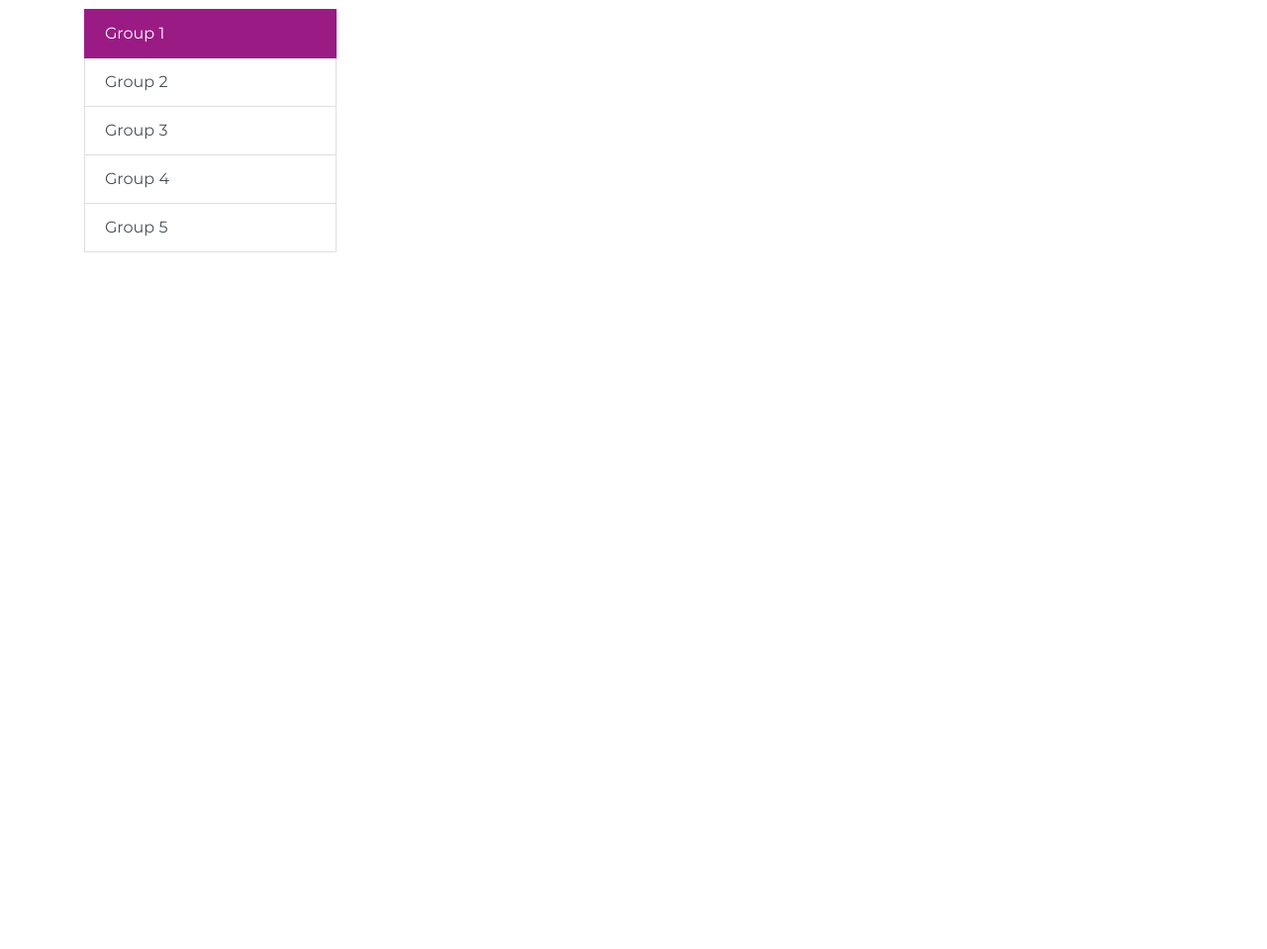
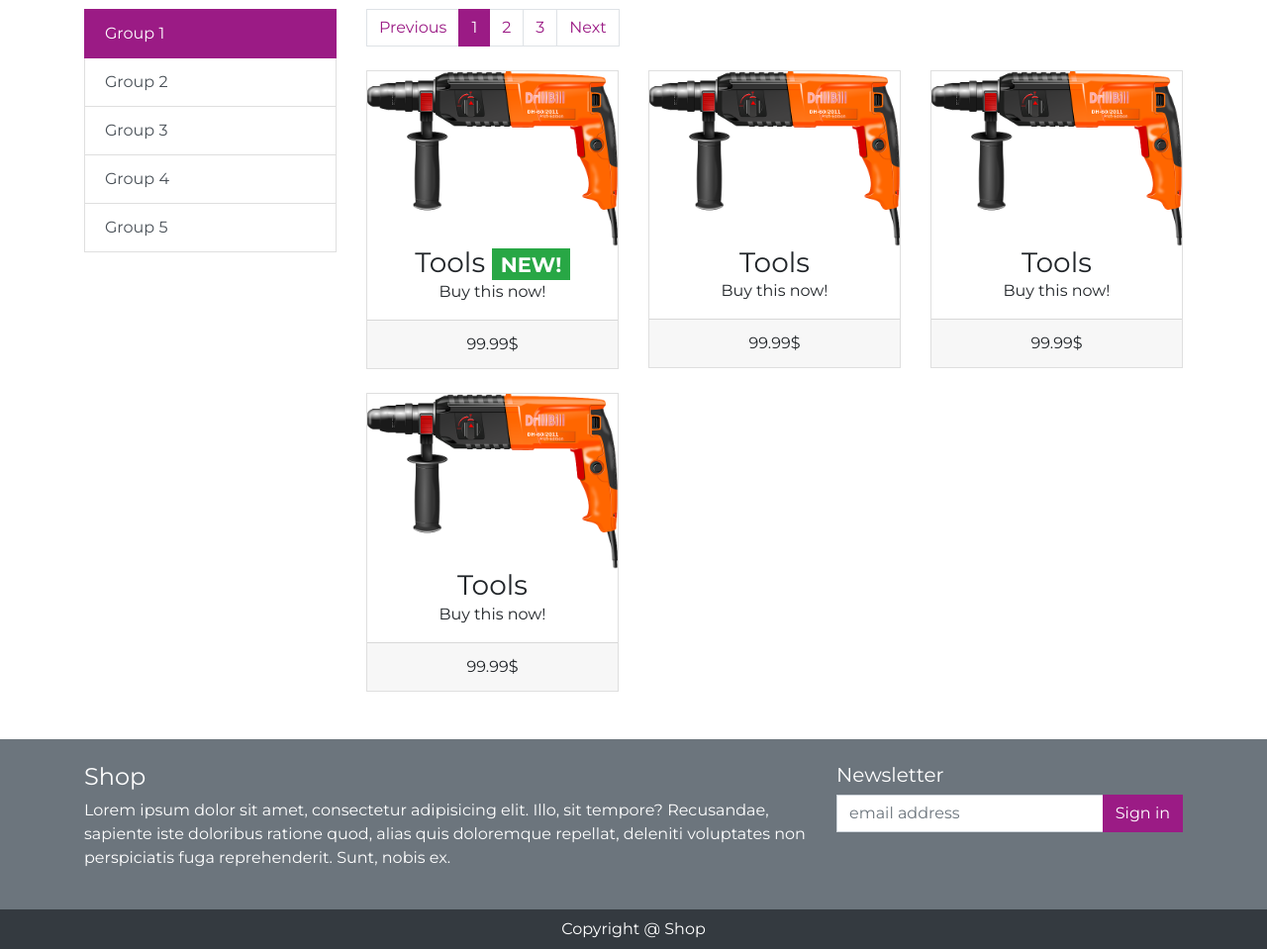
Before and after one commit to stoqel33/BootstrapShop-Project, a website built with webpack: page index.html in a window 1280 px wide. Shown: the part 503-1462 px from the top of the page at 99% size. Before the commit the page ends 800 px from the top, so only its background shows below. Built offline with nearby package versions, Linux system fonts and the light colour scheme; files whose address does not match are found by name.

Commit message:
add products section and footer

```diff
--- a/index.html
+++ b/index.html
@@ -6,7 +6,7 @@
     <meta name="viewport" content="width=device-width, initial-scale=1.0">
     <link href="https://fonts.googleapis.com/css?family=Montserrat:300,400,600,700&display=swap&subset=latin-ext"
         rel="stylesheet">
-    <title>Document</title>
+    <title>BootstrapShop</title>
 </head>
 
 <body>
@@ -77,10 +77,113 @@
                     <a href="#" class="list-group-item list-group-item-action">Group 5</a>
                 </div>
             </div>
-            <div class="col-md-9"></div>
+
+            <div class="col-md-9">
+                <h2 class="mb-4">Products</h2>
+
+                <nav class="pagination">
+                    <li class="page-item">
+                        <a href="#" class="page-link">Previous</a>
+                    </li>
+                    <li class="page-item active">
+                        <a href="#" class="page-link">1</a>
+                    </li>
+                    <li class="page-item">
+                        <a href="#" class="page-link">2</a>
+                    </li>
+                    <li class="page-item">
+                        <a href="#" class="page-link">3</a>
+                    </li>
+                    <li class="page-item">
+                        <a href="#" class="page-link">Next</a>
+                    </li>
+                </nav>
+
+                <div class="row mt-4">
+                    <div class="col-md-4">
+                        <div class="card mb-4">
+                            <img src="/assets/image2.png" alt="" class="card-img-top">
+                            <div class="card-body p-0 text-center">
+                                <h3 class="card-title mb-0">
+                                    Tools
+                                    <span class="badge badge-success">NEW!</span>
+                                </h3>
+                                <p>Buy this now!</p>
+                            </div>
+                            <div class="card-footer text-center">99.99$</div>
+                        </div>
+                    </div>
+                    <div class="col-md-4">
+                        <div class="card mb-4">
+                            <img src="/assets/image2.png" alt="" class="card-img-top">
+                            <div class="card-body p-0 text-center">
+                                <h3 class="card-title mb-0">
+                                    Tools
+                                </h3>
+                                <p>Buy this now!</p>
+                            </div>
+                            <div class="card-footer text-center">99.99$</div>
+                        </div>
+                    </div>
+                    <div class="col-md-4">
+                        <div class="card mb-4">
+                            <img src="/assets/image2.png" alt="" class="card-img-top">
+                            <div class="card-body p-0 text-center">
+                                <h3 class="card-title mb-0">
+                                    Tools
+                                </h3>
+                                <p>Buy this now!</p>
+                            </div>
+                            <div class="card-footer text-center">99.99$</div>
+                        </div>
+                    </div>
+                    <div class="col-md-4">
+                        <div class="card mb-4">
+                            <img src="/assets/image2.png" alt="" class="card-img-top">
+                            <div class="card-body p-0 text-center">
+                                <h3 class="card-title mb-0">
+                                    Tools
+                                </h3>
+                                <p>Buy this now!</p>
+                            </div>
+                            <div class="card-footer text-center">99.99$</div>
+                        </div>
+                    </div>
+                </div>
+            </div>
         </main>
+
+
     </div>
 
+    <div class="bg-secondary mt-4 py-4 text-white">
+        <div class="container">
+            <div class="row">
+                <div class="col-md-8 ">
+                    <h4>Shop</h4>
+                    <p class="info">Lorem ipsum dolor sit amet, consectetur adipisicing elit. Illo, sit tempore?
+                        Recusandae, sapiente
+                        iste doloribus ratione quod, alias quis doloremque repellat, deleniti voluptates non
+                        perspiciatis fuga reprehenderit. Sunt, nobis ex.</p>
+                </div>
+                <div class="col-md-4">
+                    <form action="">
+                        <h5>Newsletter</h5>
+                        <div class="input-group">
+                            <input class="form-control" type="email" placeholder="email address">
+                            <div class="input-group-append">
+                                <button class="btn btn-primary">Sign in</button>
+                            </div>
+                        </div>
+                    </form>
+                </div>
+            </div>
+        </div>
+    </div>
+
+    <footer class="bg-dark text-white py-2 d-flex justify-content-center">
+        <p class="m-0">Copyright @ Shop</p>
+    </footer>
 </body>
 
 </html>
```
Also changed, not shown: public/assets/image2.png (added), sass/style.scss (line endings or trailing spaces).
